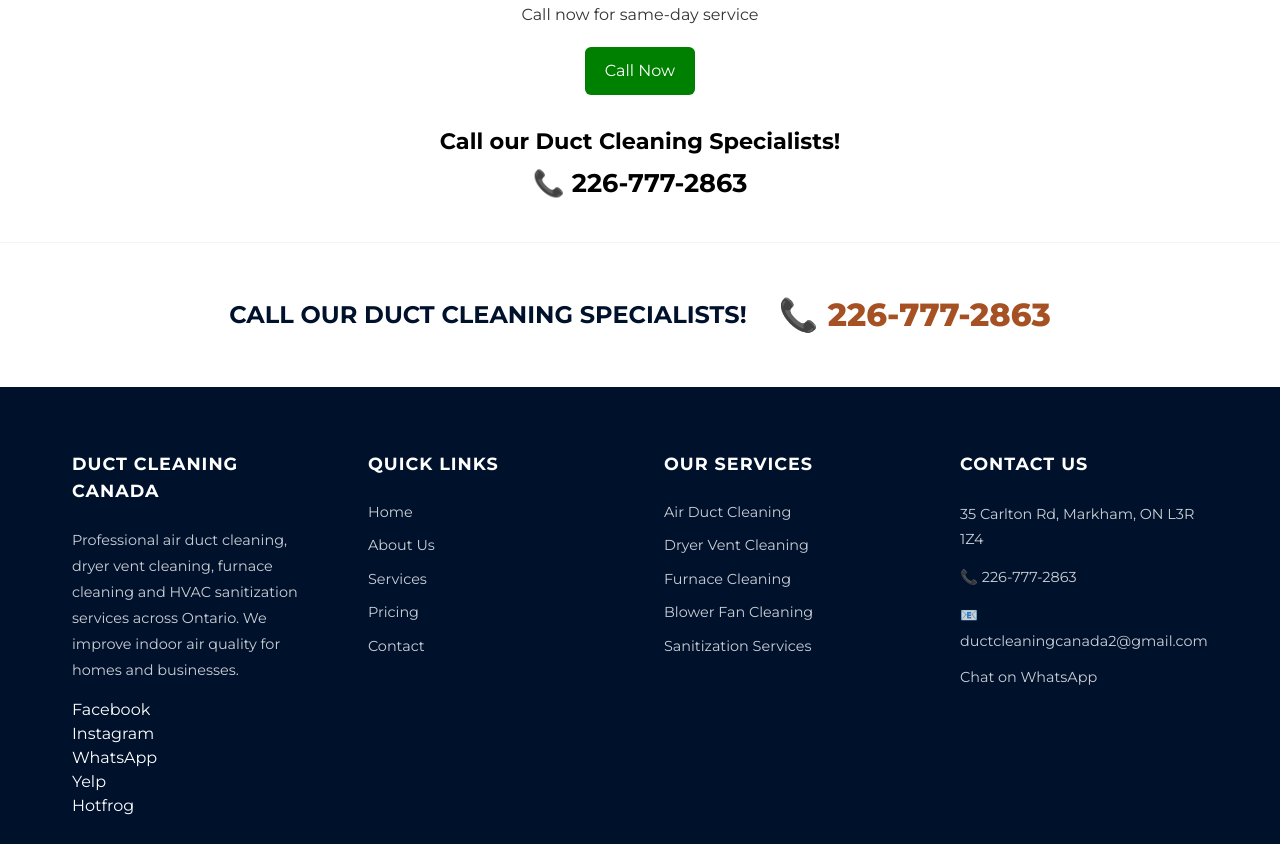
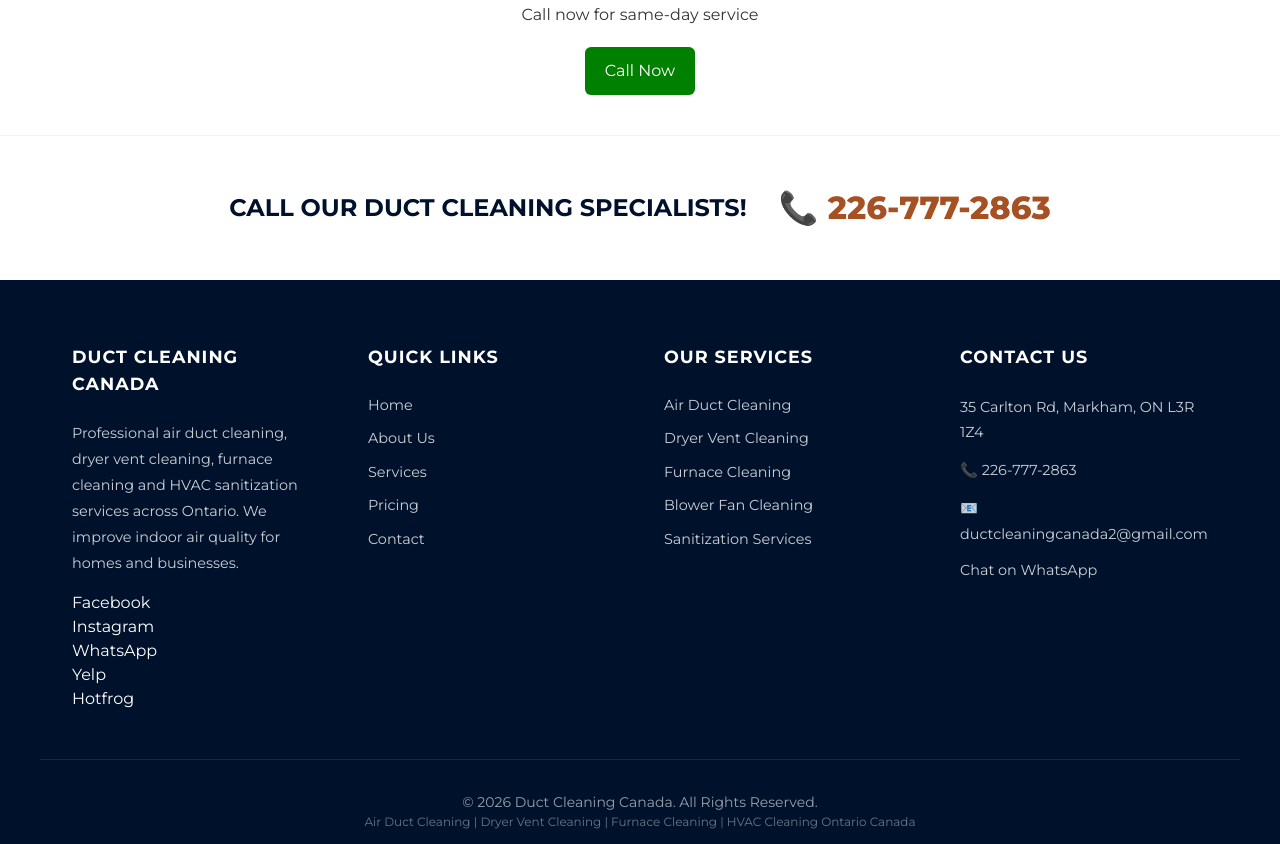
Before and after one commit to josph8487-prog/duct-Canada-original, a Next.js app: page /location/mississauga in a window 1280 px wide. Shown: the part 1982-2826 px from the top of the page. Built offline with nearby package versions, Linux system fonts and the light colour scheme.

Commit message:
Update page.tsx

```diff
--- a/src/app/location/mississauga/page.tsx
+++ b/src/app/location/mississauga/page.tsx
@@ -135,7 +135,7 @@ export default function MississaugaPage() {
           Call now for same-day service
         </p>
 
-        <div style={{ marginTop: "20px", marginBottom: "30px" }}>
+        <div style={{ marginTop: "20px" }}>
           <a
             href="tel:2267772863"
             style={{
@@ -150,13 +150,6 @@ export default function MississaugaPage() {
             Call Now
           </a>
         </div>
-
-        <p style={{ fontSize: "1.4rem", fontWeight: "bold", color: "#000", marginBottom: "5px" }}>
-          Call our Duct Cleaning Specialists!
-        </p>
-        <p style={{ fontSize: "1.6rem", fontWeight: "bold", color: "#000", marginTop: "0" }}>
-          📞 226-777-2863
-        </p>
       </section>
     </>
   );
```
